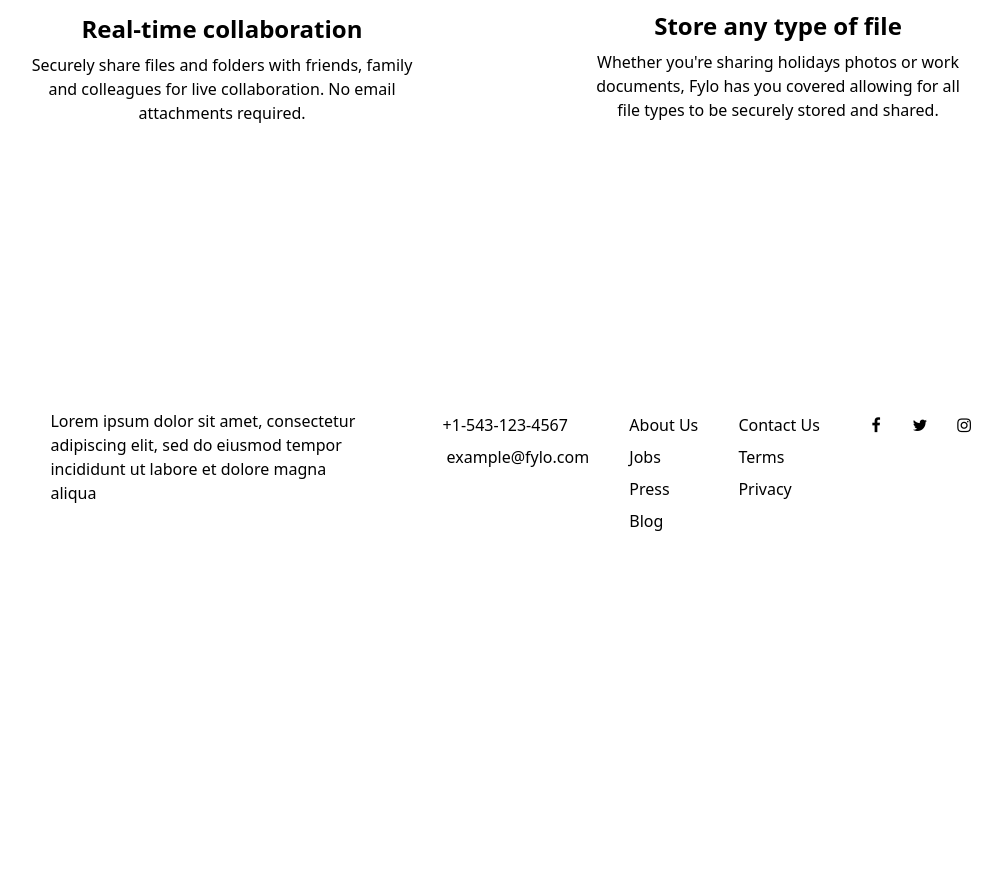
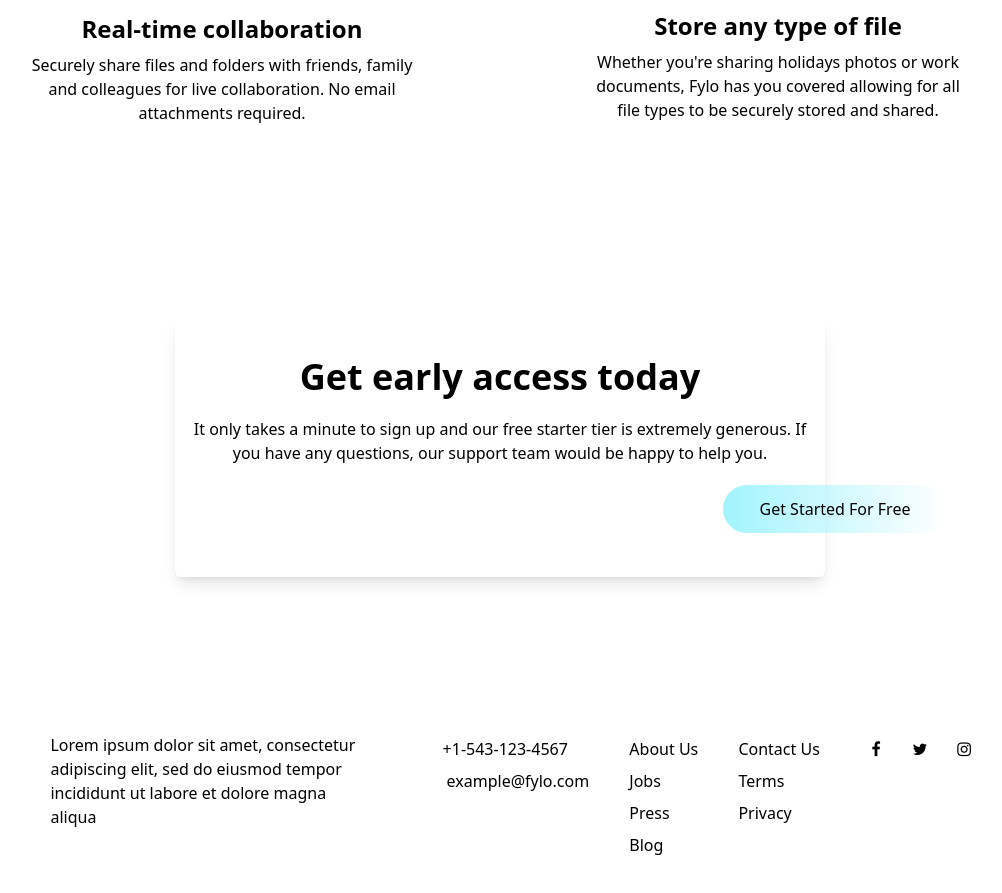
Before and after one commit to MauriceMumbere/Fylo-dark-theme-landing-page-master, a Nuxt app: page / in a window 1280 px wide. Shown: the part 1660-2553 px from the top of the page, without its empty margins (140-1142 px from the left). Before the commit the page ends 2337 px from the top, so only its background shows below. Built offline with nearby package versions, Linux system fonts and the light colour scheme.

Commit message:
feat(NewsLetterSection): create component

```diff
--- /dev/null
+++ b/components/NewsLetterSection.vue
@@ -0,0 +1,29 @@
+<template>
+  <section class="py-[2rem] px-7">
+    <div
+      class="text-center bg-navy-850 w-full md:w-[65%] m-auto pt-[2.5rem] pb-[1.5rem] rounded-md relative top-40 px-4 shadow-lg"
+    >
+      <h2 class="text-xl md:text-4xl font-bold">Get early access today</h2>
+      <p class="py-5 max-w-[45rem] m-auto">
+        It only takes a minute to sign up and our free starter tier is extremely
+        generous. If you have any questions, our support team would be happy to
+        help you.
+      </p>
+      <div class="flex flex-col md:flex-row space-x-5 space-y-5">
+        <div class="w-full">
+          <input
+            class="bg-white rounded-full py-3 px-4 w-full md:w-[32rem] text-black outline-none"
+            type="text"
+          />
+        </div>
+        <div>
+          <button
+            class="bg-gradient-to-l from-Teal-200 to-cyan-200 rounded-full py-3 px-4 w-full md:w-[14rem]"
+          >
+            Get Started For Free
+          </button>
+        </div>
+      </div>
+    </div>
+  </section>
+</template>
```
